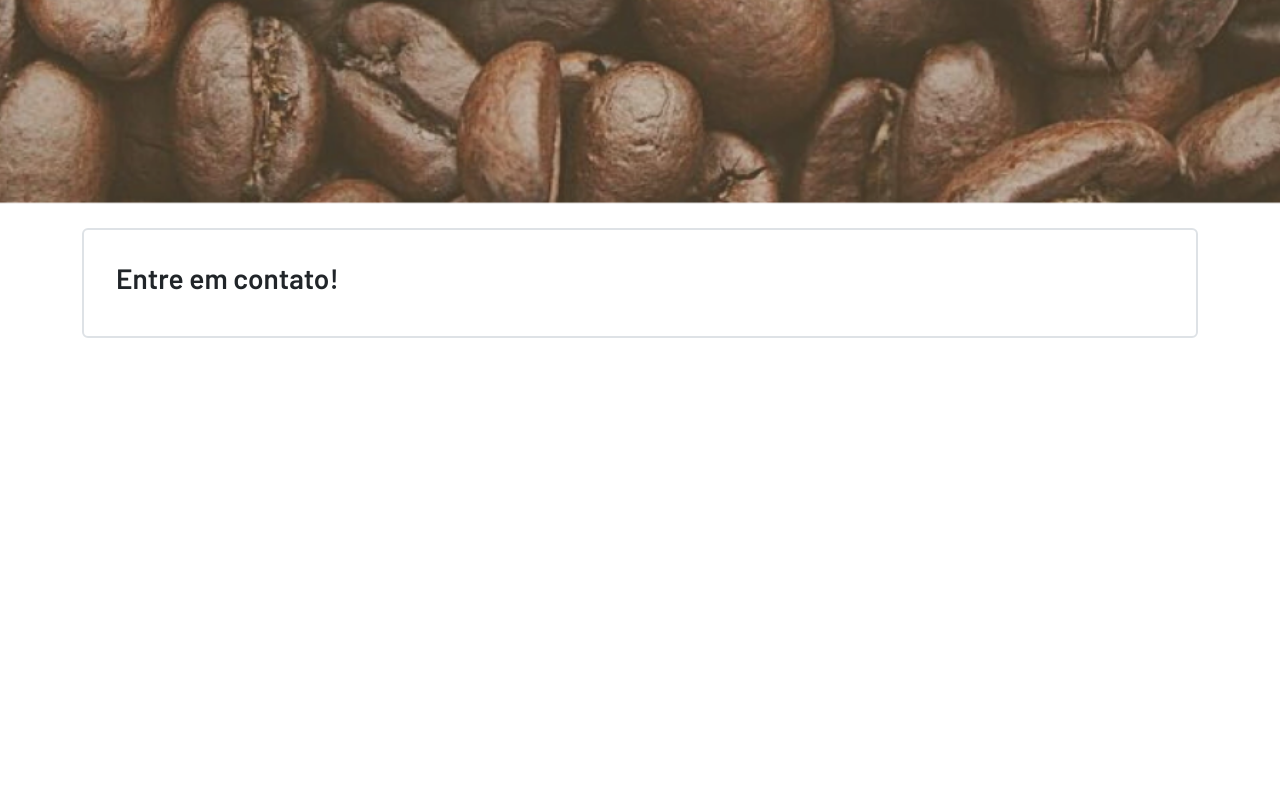
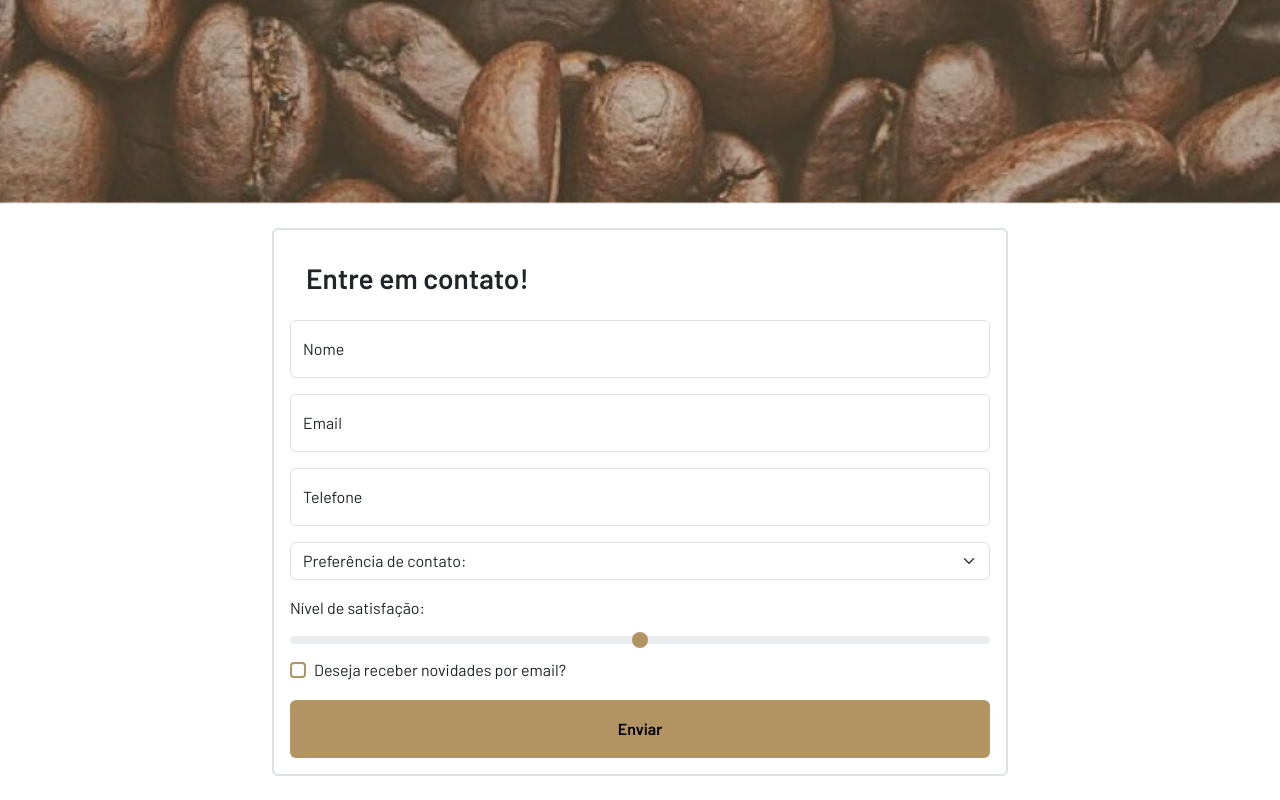
Before and after one commit to VivianeAntonio/Serenatto, a plain HTML site: page index.html in a window 1280 px wide. Shown: the part 3638-4438 px from the top of the page. Before the commit the page ends 4000 px from the top, so only its background shows below. Drawn offline with nearby package versions, Linux system fonts and the light colour scheme.

Commit message:
Criação de componentes do formulário de contato

```diff
--- a/estilos.css
+++ b/estilos.css
@@ -17,6 +17,10 @@ input[type=checkbox]:focus {
   border-color: var(--marrom-claro);
   box-shadow: none;
   outline: none;
+}
+
+.input-range::-webkit-slider-thumb{
+  background-color: var(--marrom-claro);
 }
 
 .banner-1 {
--- a/index.html
+++ b/index.html
@@ -142,7 +142,8 @@
         </div>
 
         <div class="col-12 col-md-6 col-lg-4 col-xl-4">
-          <div class="card border-0  mx-auto btn" style="width: 18rem;" data-bs-toggle="modal" data-bs-target="#modal-3">
+          <div class="card border-0  mx-auto btn" style="width: 18rem;" data-bs-toggle="modal"
+            data-bs-target="#modal-3">
             <img src="assets/produtos-vitaminas.png" class="card-img-top" alt="Copos de vitaminas de frutas.">
             <div class="card-body text-center">
               <h3 class="card-text text-center fw-bold text-nowrap">Smoothies e Vitaminas</h3>
@@ -185,11 +186,41 @@
   </main>
 
   <section class="py-4 container">
-    <div class="border border-2 rounded p-3">
-      <h3 class="fw-bold p-3">Entre em contato!</h3>
-      <form id="contato">
-
-      </form>
+    <div class="row">
+      <div class="col-10 col-xl-8 mx-auto">
+        <div class="border border-2 rounded p-3">
+          <h3 class="fw-bold p-3">Entre em contato!</h3>
+          <form id="contato">
+            <div class="form-floating mb-3">
+              <input type="text" class="form-control" id="floatingNome" placeholder="Nome">
+              <label for="floatingNome">Nome</label>
+            </div>
+            <div class="form-floating mb-3">
+              <input type="email" class="form-control" id="floatingEmail" placeholder="name@example.com">
+              <label for="floatingEmail">Email</label>
+            </div>
+            <div class="form-floating mb-3">
+              <input type="number" class="form-control" id="floatingTelefone" placeholder="Telefone">
+              <label for="floatingTelefone">Telefone</label>
+            </div>
+            <select class="form-select mb-3" aria-label="Default select example">
+              <option selected>Preferência de contato:</option>
+              <option value="1">Whatsapp</option>
+              <option value="2">Email</option>
+              <option value="3">Ligação</option>
+            </select>
+            <label for="nivel-satisfacao" class="form-label">Nível de satisfação:</label>
+            <input type="range" class="form-range input-range" id="nivel-satisfacao">
+            <div class="form-check">
+              <input class="form-check-input" type="checkbox" value="" id="flexCheckDefault">
+              <label class="form-check-label" for="flexCheckDefault">
+                Deseja receber novidades por email?
+              </label>
+            </div>
+            <button type="button" class="btn botao-padrao w-100 py-3 fw-bold mt-3">Enviar</button>
+          </form>
+        </div>
+      </div>
     </div>
   </section>
 
@@ -363,13 +394,19 @@
         </div>
         <div class="modal-body">
           <img src="assets/produtos-cafe-especial.png" class="w-100" alt="Xícara de café com leite.">
-          <p>Somos conhecidos também por nossos cafés especiais, que são cuidadosamente preparados com grãos selecionados
+          <p>Somos conhecidos também por nossos cafés especiais, que são cuidadosamente preparados com grãos
+            selecionados
             de alta qualidade e técnicas de preparo precisas.</p>
-          <p>Entre as opções de cafés especiais do Café & Bistrô Serenatto, destacamos o café aeropress, que é preparado com
-            uma técnica de imersão e pressão, resultando em uma bebida de sabor intenso e aroma acentuado. Outra opção popular
-            é o café Hario V60, que é preparado com um filtro de papel em formato de cone e resulta em uma bebida limpa e suave,
-            ressaltando as notas sensoriais dos grãos. Além disso, oferecemos uma variedade de bebidas geladas, como o café gelado,
-            que é preparado com grãos torrados escuros e servido com gelo e leite, resultando em uma bebida refrescante e saborosa.</p>
+          <p>Entre as opções de cafés especiais do Café & Bistrô Serenatto, destacamos o café aeropress, que é preparado
+            com
+            uma técnica de imersão e pressão, resultando em uma bebida de sabor intenso e aroma acentuado. Outra opção
+            popular
+            é o café Hario V60, que é preparado com um filtro de papel em formato de cone e resulta em uma bebida limpa
+            e suave,
+            ressaltando as notas sensoriais dos grãos. Além disso, oferecemos uma variedade de bebidas geladas, como o
+            café gelado,
+            que é preparado com grãos torrados escuros e servido com gelo e leite, resultando em uma bebida refrescante
+            e saborosa.</p>
         </div>
         <div class="modal-footer mx-auto">
           <button type="button" class="btn btn-secondary botao-padrao border-0" data-bs-dismiss="modal">Fechar
```
